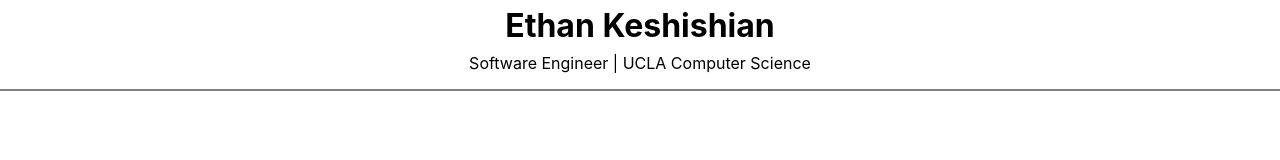
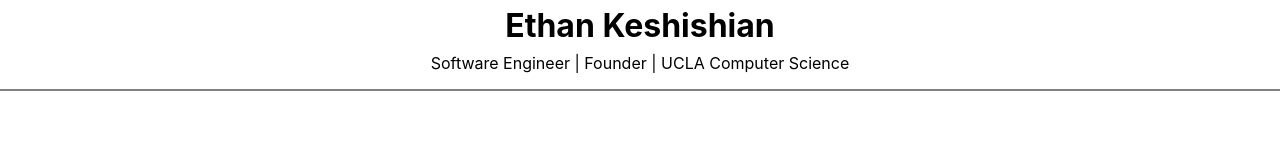
Before and after one commit to ethankeshishian/ethan-website-react, a React (Create React App) app: page / in a window 1280 px wide. Shown: the top 160 px of the page. Built offline with nearby package versions, Linux system fonts and the light colour scheme; the HTML template or start-up script is replaced by a standard one.

Commit message:
Updated tagline

```diff
--- a/src/components/MyHeader.tsx
+++ b/src/components/MyHeader.tsx
@@ -1,5 +1,5 @@
-import React from "react";
-import "../styles/MyHeader.css";
+import React from 'react';
+import '../styles/MyHeader.css';
 
 function MyHeader() {
   return (
@@ -7,7 +7,9 @@
       <a href="#" className="main-heading">
         <h1>Ethan Keshishian</h1>
       </a>
-      <p className="subtext">Software Engineer | UCLA Computer Science</p>
+      <p className="subtext">
+        Software Engineer | Founder | UCLA Computer Science
+      </p>
     </div>
   );
 }
```
